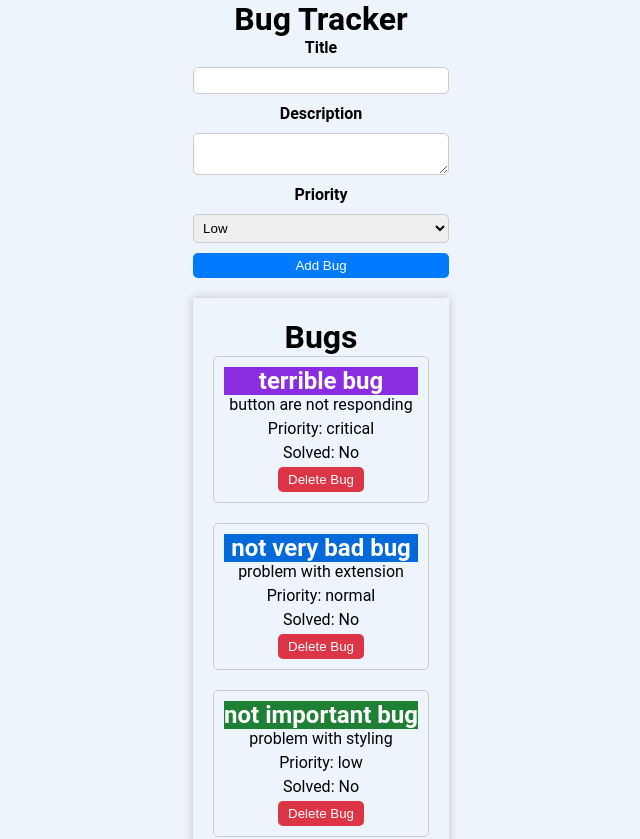
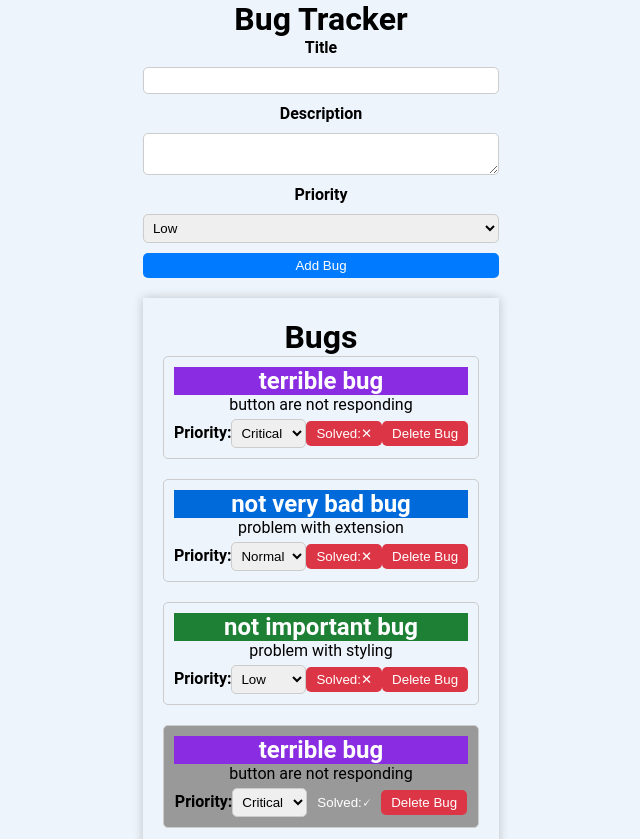
Before and after one commit to rezan83/bug-tracker, a React (Create React App) app: page / in a window 1280 px wide. Shown: the top 839 px of the page, without its empty margins (319-959 px from the left). Built offline with nearby package versions, Linux system fonts and the light colour scheme.

Commit message:
global state management ready, add minore css

```diff
--- a/src/App.js
+++ b/src/App.js
@@ -9,6 +9,14 @@ import { usePopulateCharts } from './hooks/usePopulateCharts';
 import { useFetchAllBugs } from './hooks/useFetchAllBugs';
 //the Issues is going to load when we click on a btn , I made it here just to see the style
 function App() {
+  // const [newBug, setNewBug] = useState({
+  //   id: '0',
+  //   title: '',
+  //   description: '',
+  //   priority: 1,
+  //   solved: false
+  // });
+
   // const [solvedData, setSolvedData] = useState([]);
   // const [priorityData, setPriorityData] = useState([]);
   const [bugsDataSate, setBugsDataSate] = useState([]);
@@ -17,7 +25,12 @@ function App() {
   }, []);
   // const { fetchingState, setBugsDataSate, bugsDataSate } = useFetchAllBugs();
   // const {priorityData, solvedData} = usePopulateCharts(bugsDataSate)
-
+  const handleGlobalChange = editedBug => {
+    let oldBugIndex = bugsDataSate.findIndex(bug => bug.id === editedBug.id);
+    let newBusData = [...bugsDataSate];
+    newBusData.splice(oldBugIndex, 1, editedBug);
+    setBugsDataSate(newBusData);
+  };
   return (
     <div className="App">
       <header className="App-header">
@@ -28,14 +41,21 @@ function App() {
       {fetchingState.isReady && (
         <>
           <BugForm bugsDataSate={bugsDataSate} setBugsDataSate={setBugsDataSate} />
-          <BugsList bugsDataSate={bugsDataSate} setBugsDataSate={setBugsDataSate} />{' '}
+          <BugsList bugsDataSate={bugsDataSate} setBugsDataSate={setBugsDataSate} handleGlobalChange={handleGlobalChange} />{' '}
         </>
       )} */}
 
+      {/* <div className="charts">
+        <BugsPeriorityPie priorityData={priorityData} />
+        <BugsSolvedPie solvedData={solvedData} />
+      </div> */}
+
       <BugForm bugsDataSate={bugsDataSate} setBugsDataSate={setBugsDataSate} />
-      <BugsList bugsDataSate={bugsDataSate} setBugsDataSate={setBugsDataSate} />
-      {/* <BugsPeriorityPie priorityData={priorityData} />
-      <BugsSolvedPie solvedData={solvedData} /> */}
+      <BugsList
+        bugsDataSate={bugsDataSate}
+        setBugsDataSate={setBugsDataSate}
+        handleGlobalChange={handleGlobalChange}
+      />
     </div>
   );
 }
--- a/src/components/BugsList/BugCard.jsx
+++ b/src/components/BugsList/BugCard.jsx
@@ -1,22 +1,31 @@
-import React, { useState } from 'react';
+import React from 'react';
 
-function BugCard({ bug, handleDeleteBug }) {
-  const [priority, setPriority] = useState(bug.priority);
-  const [solved, setSolved] = useState(bug.solved);
+function BugCard({ bug, handleDeleteBug, handleGlobalChange }) {
   const toggleSolved = () => {
-    setSolved(prev => !prev);
+    handleGlobalChange({ ...bug, solved: !bug.solved });
   };
+  // in a function and spesefic class so we might use it in other places
   const getPeriorityName = bugPriority => {
     return ['low', 'normal', 'critical'][bugPriority - 1];
   };
+  const handleLocalChange = event => {
+    handleGlobalChange({ ...bug, [event.target.name]: Number(event.target.value) });
+  };
   return (
-    <div className="bug">
-      <header className={`card-header bug-priority ${getPeriorityName(priority)}`}>
+    <div className={`bug ${bug.solved ? 'solved' : ''}`}>
+      <header className={`card-header bug-priority ${getPeriorityName(bug.priority)}`}>
         <h2>{bug.title}</h2>
       </header>
       <p>{bug.description}</p>
-      <p>Priority: {getPeriorityName(priority)}</p>
-      <p onClick={toggleSolved}>Solved: {solved ? 'Yes' : 'No'}</p>
+      <label htmlFor="priority">Priority:</label>
+      <select id="priority" name="priority" value={bug.priority} onChange={handleLocalChange}>
+        <option value="1">Low</option>
+        <option value="2">Normal</option>
+        <option value="3">Critical</option>
+      </select>
+      <button className={`btn ${bug.solved ? 'solved' : ''}`} onClick={toggleSolved}>
+        Solved:{bug.solved ? <span>&#128504;</span> : <span>&#10005;</span>}
+      </button>
       <button onClick={() => handleDeleteBug(bug.id)}>Delete Bug</button>
     </div>
   );
--- a/src/components/BugsList/BugsList.jsx
+++ b/src/components/BugsList/BugsList.jsx
@@ -3,7 +3,7 @@ import BugCard from './BugCard';
 
 import './bugcard.css';
 
-function BugsList({ bugsDataSate, setBugsDataSate }) {
+function BugsList({ bugsDataSate, setBugsDataSate, handleGlobalChange }) {
   const handleDeleteBug = id => {
     // this is ok because you are copying the array
     // and splice is probably faster than filter
@@ -20,7 +20,14 @@ function BugsList({ bugsDataSate, setBugsDataSate }) {
       <h1>Bugs</h1>
 
       {bugsDataSate.map(bug => {
-        return <BugCard bug={bug} handleDeleteBug={handleDeleteBug} key={bug.id} />;
+        return (
+          <BugCard
+            bug={bug}
+            handleDeleteBug={handleDeleteBug}
+            handleGlobalChange={handleGlobalChange}
+            key={bug.id}
+          />
+        );
       })}
     </div>
   );
--- a/src/components/BugsList/bugcard.css
+++ b/src/components/BugsList/bugcard.css
@@ -15,6 +15,12 @@
 }
 .card .bug-priority.critical {
   background-color: var(--color-critical);
+}
+.card .bug.solved {
+  background-color: var(--color-solved);
+}
+.card .btn.solved {
+  background-color: var(--color-solved);
 }
 form {
   display: flex;
--- a/src/index.css
+++ b/src/index.css
@@ -2,6 +2,7 @@
   --color-low: hsl(134, 62%, 31%);
   --color-normal:  hsl(211, 100%, 43%);
   --color-critical: hsl(271, 76%, 53%);
+  --color-solved: hsl(0, 0%, 60%);
 }
 
 * {
```
